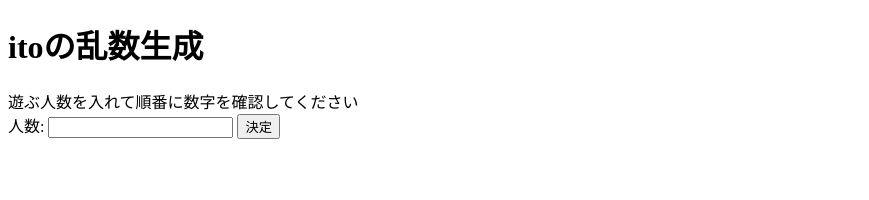
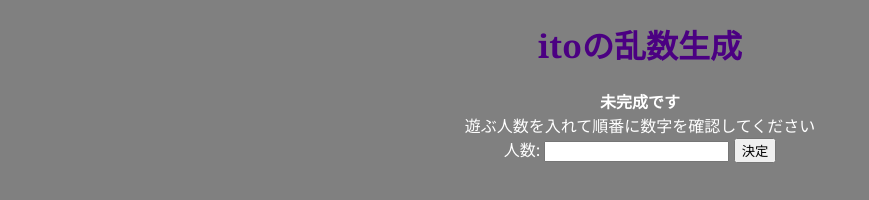
Before and after one commit to VvyLw/enigma, a plain HTML site: page ito_random/index.html in a window 1280 px wide. Shown: the whole page, without its empty margins (0-869 px from the left). Drawn offline with Linux system fonts and the light colour scheme.

Commit message:
incompleted

```diff
--- a/ito_random/index.html
+++ b/ito_random/index.html
@@ -3,10 +3,12 @@
 <html lang="ja">
 <head>
     <meta charset="utf-8" />
+    <link href="style.css" rel="stylesheet" type="text/css">
 </head>
 <body>
     <header>
         <h1>itoの乱数生成</h1>
+        <b>未完成です</b>
         <div>
             遊ぶ人数を入れて順番に数字を確認してください
         </div>
--- /dev/null
+++ b/ito_random/style.css
@@ -0,0 +1,10 @@
+body {
+    text-align: center;
+    background-color: gray;
+    color: white;
+    font-family: Georgia, 'Times New Roman', Times, serif
+}
+
+h1 {
+    color: indigo;
+}
```
